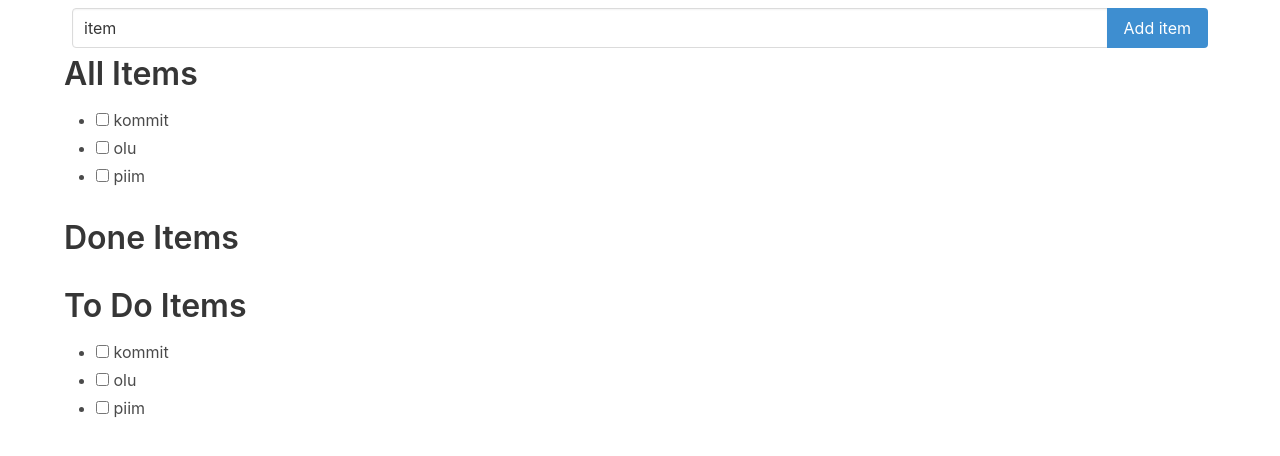
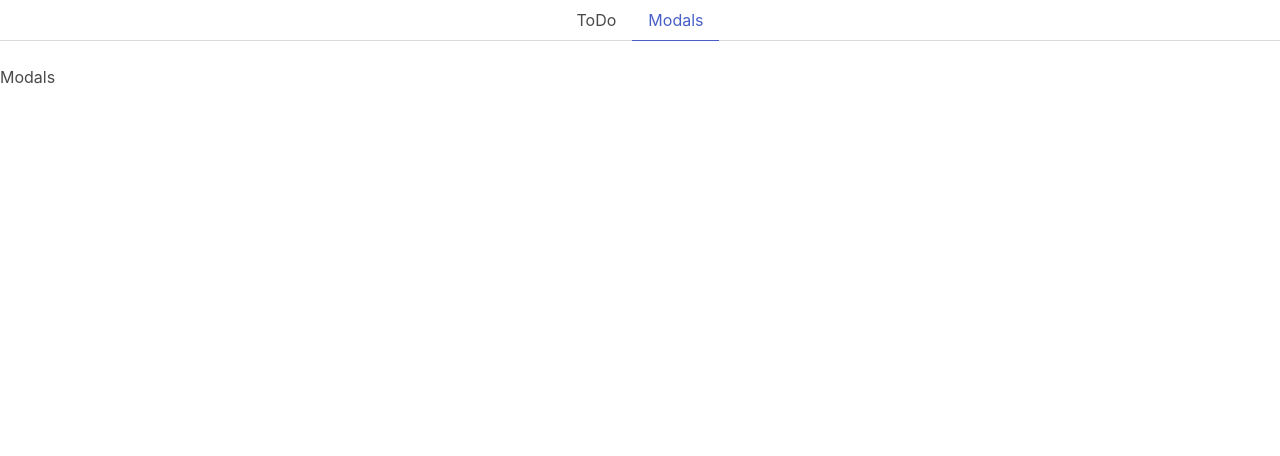
Before and after one commit to andrusrem/ta22vlearnjs, a Vue app: page /modals in a window 1280 px wide. Shown: the top 456 px of the page. Built offline with nearby package versions, Linux system fonts and the light colour scheme.

Commit message:
add routers and tabs

```diff
--- a/package.json
+++ b/package.json
@@ -27,6 +27,7 @@
   },
   "dependencies": {
     "bulma": "^0.9.4",
-    "vue": "^3.3.9"
+    "vue": "^3.3.9",
+    "vue-router": "^4.2.5"
   }
 }
--- a/src/App.vue
+++ b/src/App.vue
@@ -1,50 +1,7 @@
 <script setup>
-    import { ref, reactive, computed } from 'vue';
-    import ItemList from './components/ItemList.vue';
-    let message = ref('Hello Vuuuuueeeeeee');
-    let count = ref(0);
-    let newitem = ref('item');
-    let i = 0;
-    let items = reactive([
-        {id:i++, name:'kommit', isDone: false},
-        {id:i++, name:'olu', isDone: false},
-        {id:i++, name:'piim', isDone: false},
-    ]);
-
-    function AddItem()
-    {
-        if(newitem.value.trim() !== '')
-        {
-            items.push({id:i++ ,name: newitem.value.trim(), isDone:false});
-        }
-        newitem.value = "";
-    }
-    const doneItems = computed(()=>{
-        return items.filter(item => item.isDone);
-    });
-    const notDoneItems = computed(()=>{
-        return items.filter(item => !item.isDone);
-    });
+    import Tabs from './components/Tabs.vue';
 </script>
-
 <template>
-
-    <div class="container">
-        <div class="field has-addons m-2">
-            <div class="control is-expanded">
-                <input class="input" type="text" v-model="newitem" @keydown.enter="AddItem">
-            </div>
-            <div class="control">
-                <a class="button is-info"  @click="AddItem">
-                    Add item
-                </a>
-            </div>
-        </div>
-        <div class="content">
-            <ItemList title="All Items" :items="items"></ItemList>
-            <ItemList title="Done Items" :items="doneItems"></ItemList>
-            <ItemList title="To Do Items" :items="notDoneItems"></ItemList>
-        </div>
-     </div>
-
+    <Tabs></Tabs>
+    <RouterView></RouterView>
 </template>
--- /dev/null
+++ b/src/components/Tabs.vue
@@ -0,0 +1,14 @@
+<template>
+    <div class="tabs is-centered">
+        <ul>
+            <li v-for="page in router.getRoutes()" :class="{'is-active': route.path == page.path }"><RouterLink :to= "page.path">{{ page.name }}</RouterLink></li>
+
+        </ul>
+    </div>
+</template>
+<script setup>
+    import {useRoute, useRouter} from 'vue-router';
+    const route = useRoute();
+    const router = useRouter();
+    console.log(router.getRoutes());
+</script>
--- a/src/main.js
+++ b/src/main.js
@@ -1,10 +1,27 @@
 
 import './style.scss';
+import { createApp } from 'vue';
+import { createRouter, createWebHashHistory, createWebHistory } from 'vue-router'
+import App from './App.vue';
+import ToDo from './pages/ToDo.vue';
+import Modals from './pages/Modals.vue';
 
-import { createApp } from 'vue';
 
-import App from './App.vue';
+const routes = [
+    { path: '/', component: ToDo, name: "ToDo" },
+    { path: '/modals', component: Modals, name: "Modals" },
+];
+
+const router = createRouter({
+    // 4. Provide the history implementation to use. We are using the hash history for simplicity here.
+    history: createWebHistory(),
+
+    routes, // short for `routes: routes`
+});
+
 
 let app = createApp(App);
 
+app.use(router);
+
 app.mount('#app');
--- /dev/null
+++ b/src/pages/Modals.vue
@@ -0,0 +1,3 @@
+<template>
+    <h1>Modals</h1>
+</template>
--- /dev/null
+++ b/src/pages/ToDo.vue
@@ -0,0 +1,50 @@
+<script setup>
+    import { ref, reactive, computed } from 'vue';
+    import ItemList from '../components/ItemList.vue';
+    let message = ref('Hello Vuuuuueeeeeee');
+    let count = ref(0);
+    let newitem = ref('item');
+    let i = 0;
+    let items = reactive([
+        {id:i++, name:'kommit', isDone: false},
+        {id:i++, name:'olu', isDone: false},
+        {id:i++, name:'piim', isDone: false},
+    ]);
+
+    function AddItem()
+    {
+        if(newitem.value.trim() !== '')
+        {
+            items.push({id:i++ ,name: newitem.value.trim(), isDone:false});
+        }
+        newitem.value = "";
+    }
+    const doneItems = computed(()=>{
+        return items.filter(item => item.isDone);
+    });
+    const notDoneItems = computed(()=>{
+        return items.filter(item => !item.isDone);
+    });
+</script>
+
+<template>
+
+    <div class="container">
+        <div class="field has-addons m-2">
+            <div class="control is-expanded">
+                <input class="input" type="text" v-model="newitem" @keydown.enter="AddItem">
+            </div>
+            <div class="control">
+                <a class="button is-info"  @click="AddItem">
+                    Add item
+                </a>
+            </div>
+        </div>
+        <div class="content">
+            <ItemList title="All Items" :items="items"></ItemList>
+            <ItemList title="Done Items" :items="doneItems"></ItemList>
+            <ItemList title="To Do Items" :items="notDoneItems"></ItemList>
+        </div>
+     </div>
+
+</template>
--- a/webpack.config.js
+++ b/webpack.config.js
@@ -15,7 +15,8 @@
         directory: path.resolve(__dirname, 'public')
     },
     compress: true,
-    port: 1080
+    port: 1080,
+    historyApiFallback: true,
   },
   module: {
 
```
Also changed, not shown: 1 other file (tests, documents, lock files or other folders).
